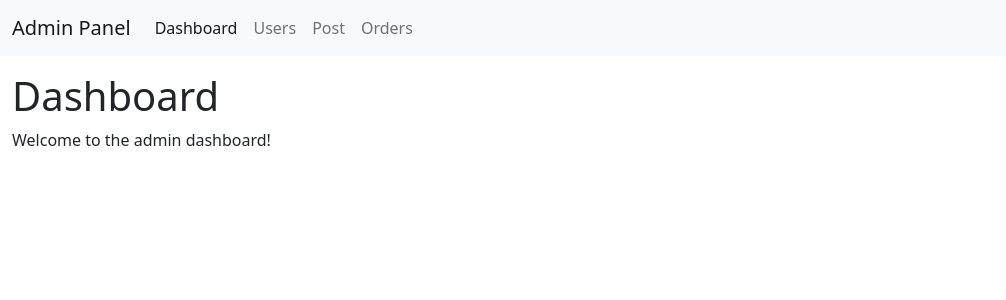
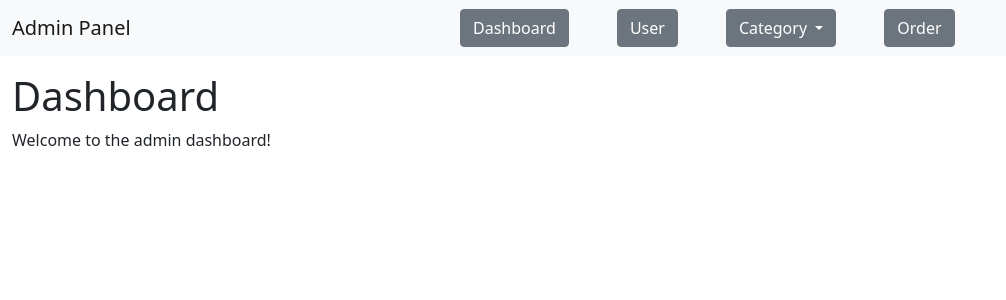
Before and after one commit to IKSopnil/Food_order_website, a PHP site: page /admin/dashboard.php in a window 1280 px wide. Shown: the top 300 px of the page, without its empty margins (0-1006 px from the left). Run offline with PHP 8.4, Linux system fonts and the light colour scheme.

Commit message:
dashboard

```diff
--- a/admin/dashboard.php
+++ b/admin/dashboard.php
@@ -1,5 +1,6 @@
 <!DOCTYPE html>
 <html>
+
 <head>
 	<title>Admin Dashboard</title>
 	<!-- Bootstrap CSS -->
@@ -16,19 +17,33 @@
 				<span class="navbar-toggler-icon"></span>
 			</button>
 			<div class="collapse navbar-collapse" id="navbarNav">
-				<ul class="navbar-nav">
-					<li class="nav-item">
-						<a class="nav-link active" aria-current="page" href="#">Dashboard</a>
+				<ul class="navbar-nav mx-auto">
+				<button class="btn btn-secondary mx-4" type="button">
+							Dashboard
+						</button>
+					<li class="nav-item mx-4">
+						<button class="btn btn-secondary " type="button">
+							User
+						</button>
 					</li>
-					<li class="nav-item">
-						<a class="nav-link" href="#">Users</a>
+					<li class="nav-item mx-4">
+						<div class="dropdown">
+							<button class="btn btn-secondary dropdown-toggle" type="button" id="dropdownMenuButton1" data-bs-toggle="dropdown" aria-expanded="false">
+								Category
+							</button>
+							<ul class="dropdown-menu" aria-labelledby="dropdownMenuButton1">
+								<li><a class="dropdown-item" href="#">Appetizer</a></li>
+								<li><a class="dropdown-item" href="#">Main Course</a></li>
+								<li><a class="dropdown-item" href="#">Dessert</a></li>
+								<li><a class="dropdown-item" href="#">Beverage</a></li>
+								<li><a class="dropdown-item" href="#">Offer</a></li>
+
+							</ul>
+						</div>
 					</li>
-					<li class="nav-item">
-						<a class="nav-link" href="#">Post</a>
-					</li>
-					<li class="nav-item">
-						<a class="nav-link" href="#">Orders</a>
-					</li>
+					<button class="btn btn-secondary mx-4" type="button">
+							Order
+						</button>
 				</ul>
 			</div>
 		</div>
@@ -41,4 +56,5 @@
 	<!-- Bootstrap JS -->
 	<script src="https://cdnjs.cloudflare.com/ajax/libs/bootstrap/5.0.2/js/bootstrap.min.js"></script>
 </body>
+
 </html>
```
